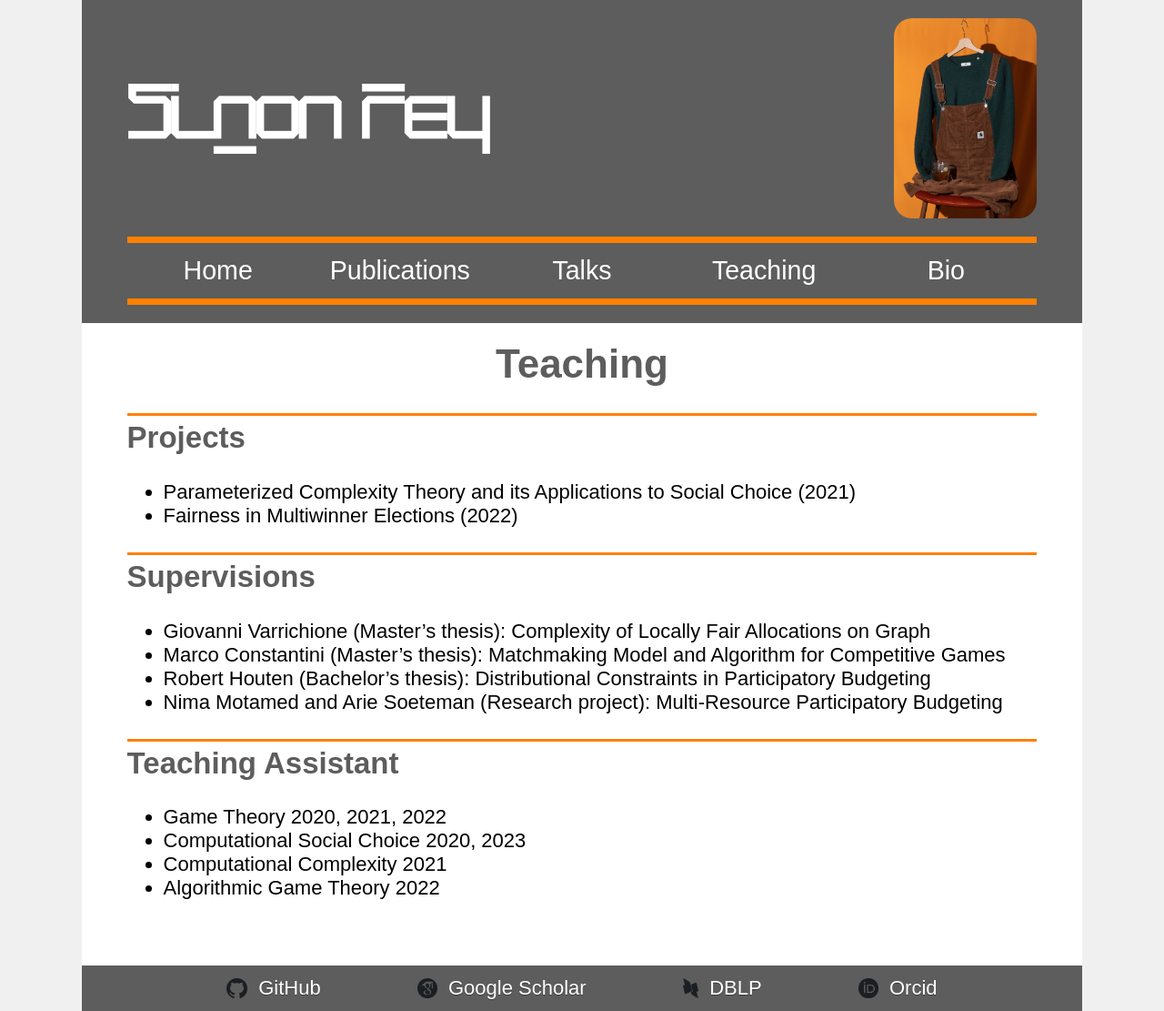
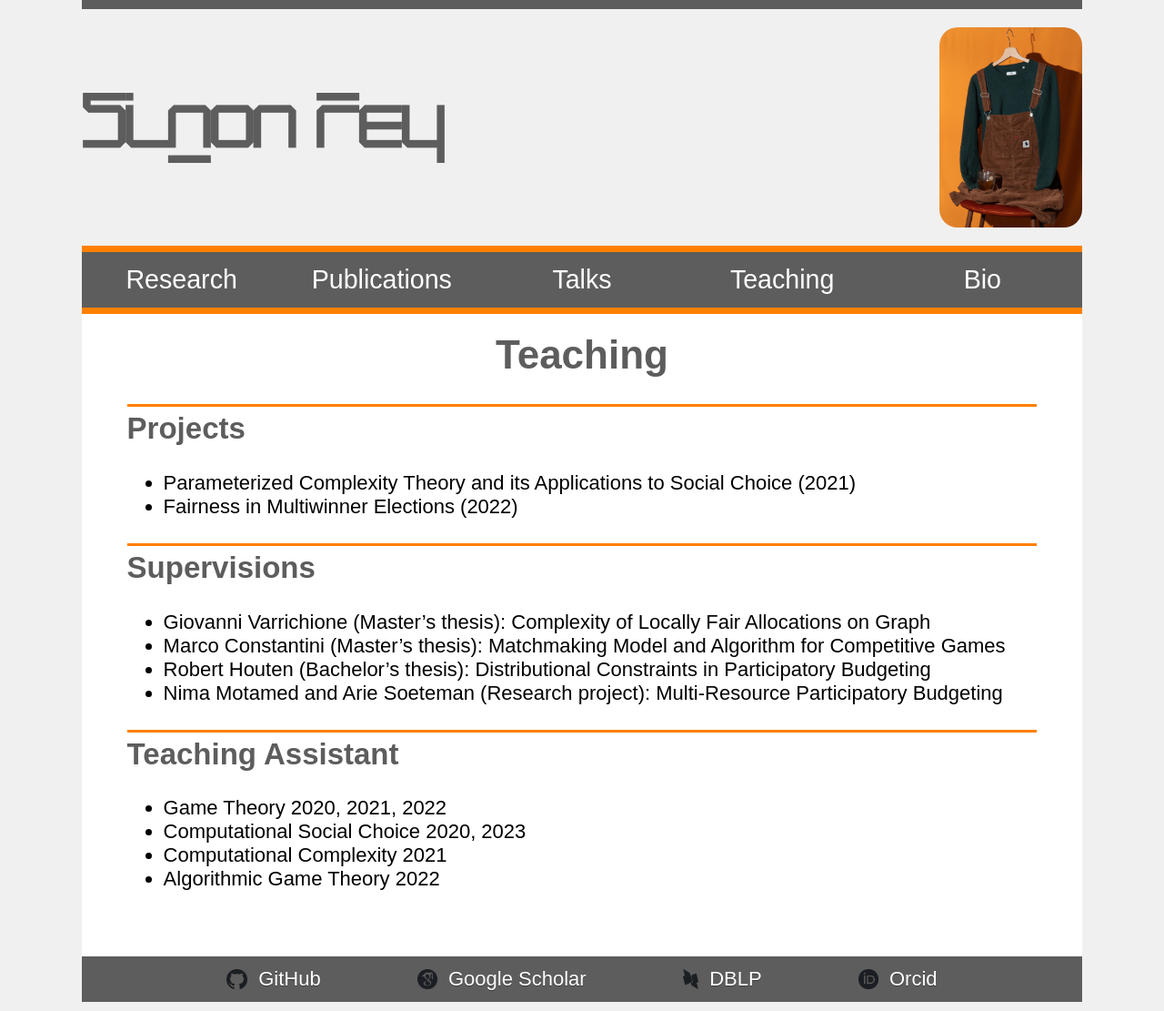
Before and after one commit to Simon-Rey/Personal-Website, a Jekyll site: the page built from docs/teaching.md, in a window 1280 px wide. Shown: the whole page at 91% size. Built offline with Jekyll 4.4.1, drawn with Linux system fonts in a browser that asks for light colours; some web fonts are replaced.

Commit message:
Start big changes

```diff
--- a/docs/_config.yml
+++ b/docs/_config.yml
@@ -19,22 +19,19 @@
 # in the templates via {{ site.myvariable }}.
 
 title: Simon Rey's Personnal Website
-email: s.j.rey@uva.nl
+email: me@simonrey.fr
 description: >- # this means to ignore newlines until "baseurl:"
   Personal page of Simon Rey, former researcher in Computational Social Choice.
 baseurl: "" # the subpath of your site, e.g. /blog
 url: "https://simonrey.fr/" # the base hostname & protocol for your site, e.g. http://example.com
 
-full_name: Simon Rey
-email_address:
-position_title: Retired Academic
-address:
 github_homepage: "https://github.com/Simon-Rey"
 scholar_homepage: "https://scholar.google.com/citations?user=sMgOkFwAAAAJ&hl=fr&oi=sra"
 dblp_homepage: "https://dblp.uni-trier.de/pid/224/0177.html"
 orcid_homepage: "https://orcid.org/0000-0002-5170-0387"
 
 # Build settings
+theme: null
 
 #plugins:
 markdown: kramdown
--- a/docs/_layouts/default.html
+++ b/docs/_layouts/default.html
@@ -42,7 +42,7 @@
 		</div>
 		<div class="menu-wrap">
 			<nav class="menu">
-				<a href="{{ '/' | relative_url }}" title="Link to the main page">Home</a>
+				<a href="{{ '/research_interests' | relative_url }}" title="Link to the main page">Research</a>
 				<a href="{{ 'publications' | relative_url }}" title="Link to the publication page">Publications</a>
 				<a href="{{ 'talks' | relative_url }}" title="Link to the talks page">Talks</a>
 				<a href="{{ 'teaching' | relative_url }}" title="Link to the teaching page">Teaching</a>
--- a/docs/assets/css/style.css
+++ b/docs/assets/css/style.css
@@ -12,6 +12,7 @@ html {
   font-weight: 400;
   font-style: normal;
 }
+
 @media screen and (max-width: 480px) {
   html {
     font-size: 16px;
@@ -75,7 +76,7 @@ input {
 }
 
 /* ================
-Responsive behavior
+Responsive behaviour
 ================ */
 
 @font-face {
@@ -94,9 +95,6 @@ Responsive behavior
 		width: 100%;
 		margin: 0;
 		padding: 5px 0;
-	}
-	#banner {
-		padding: 10px 20px;
 	}
 	html {
 		padding: 0;
@@ -126,9 +124,6 @@ Responsive behavior
 		margin: auto;
 		padding: 14px 0;
 		width: 20%;
-	}
-	#banner {
-		padding: 20px 50px;
 	}
 	html {
 		padding-left: 7%;
@@ -178,7 +173,7 @@ body {
 }
 
 #banner {
-	background: var(--color-gray);
+    border-top: 10px solid var(--color-gray);
 	color: white;
 }
 
@@ -195,11 +190,12 @@ Header with the name and logo
 	display: flex;
 	justify-content: space-between;
 	align-items: center;
+	margin: 20px 0;
 }
 
 .name {
 	font-weight: bold;
-	color: white;
+	color: var(--color-gray);
 	font-size: 380%;
 	font-family: "newAlphabet", sans-serif;
 	margin-right: 20px;
@@ -275,7 +271,6 @@ Header menu
 	background: var(--color-gray);
 	width: 100%;
 	color: white;
-	margin-top: 20px;
 	border-top: 7px solid var(--color-orange);
 	border-bottom: 7px solid var(--color-orange);
     display: inline-block;
@@ -291,7 +286,6 @@ Header menu
 
 /* Navigation links */
 .menu a {
-	/*float: left;*/
 	transition:all linear 0.1s;
 	text-decoration: none;
 	color:white;
@@ -349,6 +343,10 @@ a:hover {
 	color: var(--color-orange);
 }
 
+/* =======
+Index Page
+======= */
+
 #newscol h2 {
 	border: none;
 	font-size: 130%;
@@ -380,6 +378,22 @@ a:hover {
 	padding: 0;
 	text-align: center;
 	font-size: 120%;
+}
+
+#life-aspects-list {
+    display: grid;
+    width: 100%;
+    grid-template-columns: auto auto;
+    gap: 20px;
+    align-items: center;
+}
+
+.life-aspect-header {
+    background: var(--color-gray);
+    color: white;
+    padding: 3px 10px;
+    border-radius: 1em;
+    text-align: center;
 }
 
 strong {
```
Also changed, not shown: other parts of docs/_layouts/default.html (+1 -1 lines), docs/index.md (+8 -32 lines), docs/research_interests.md (added, +36 -0 lines).
